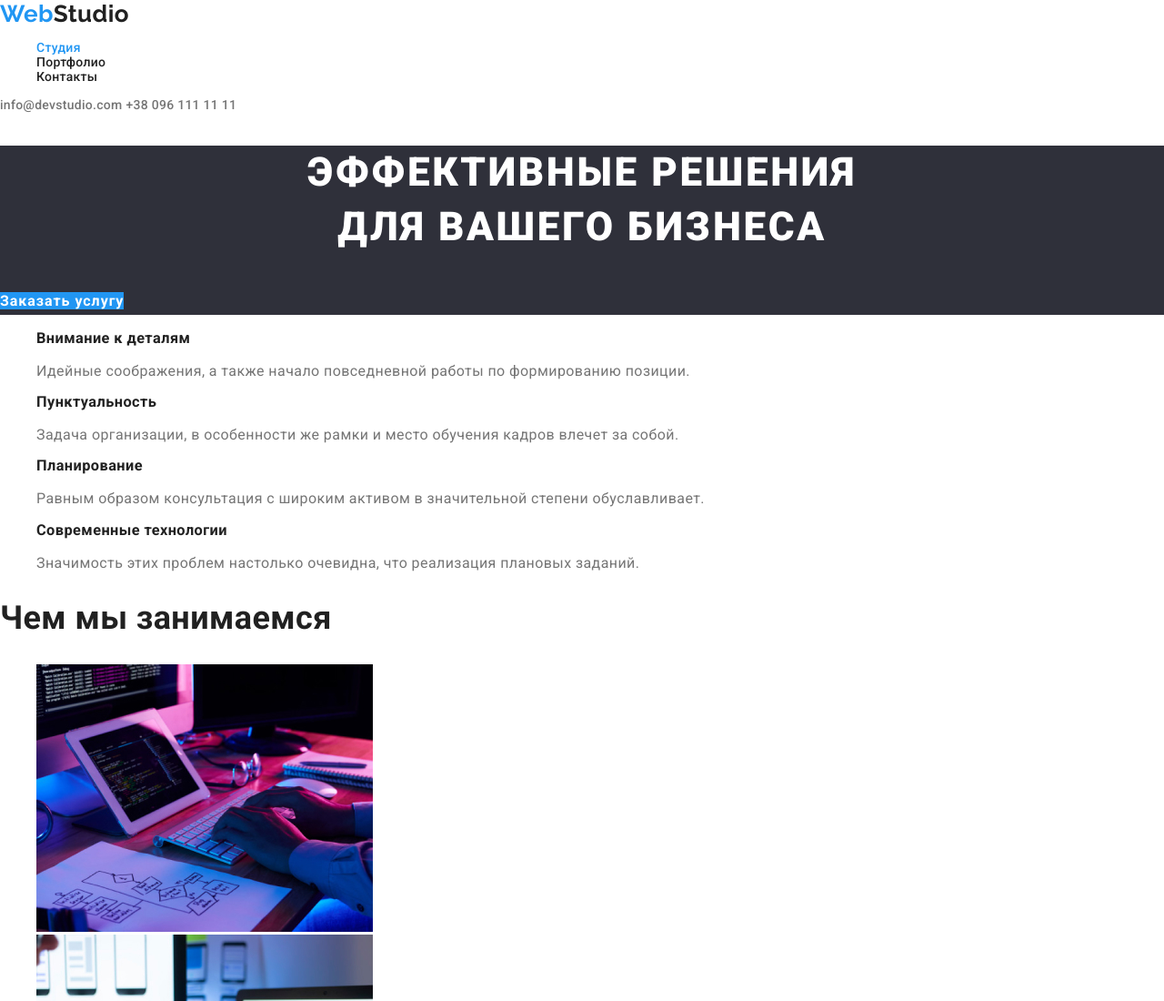
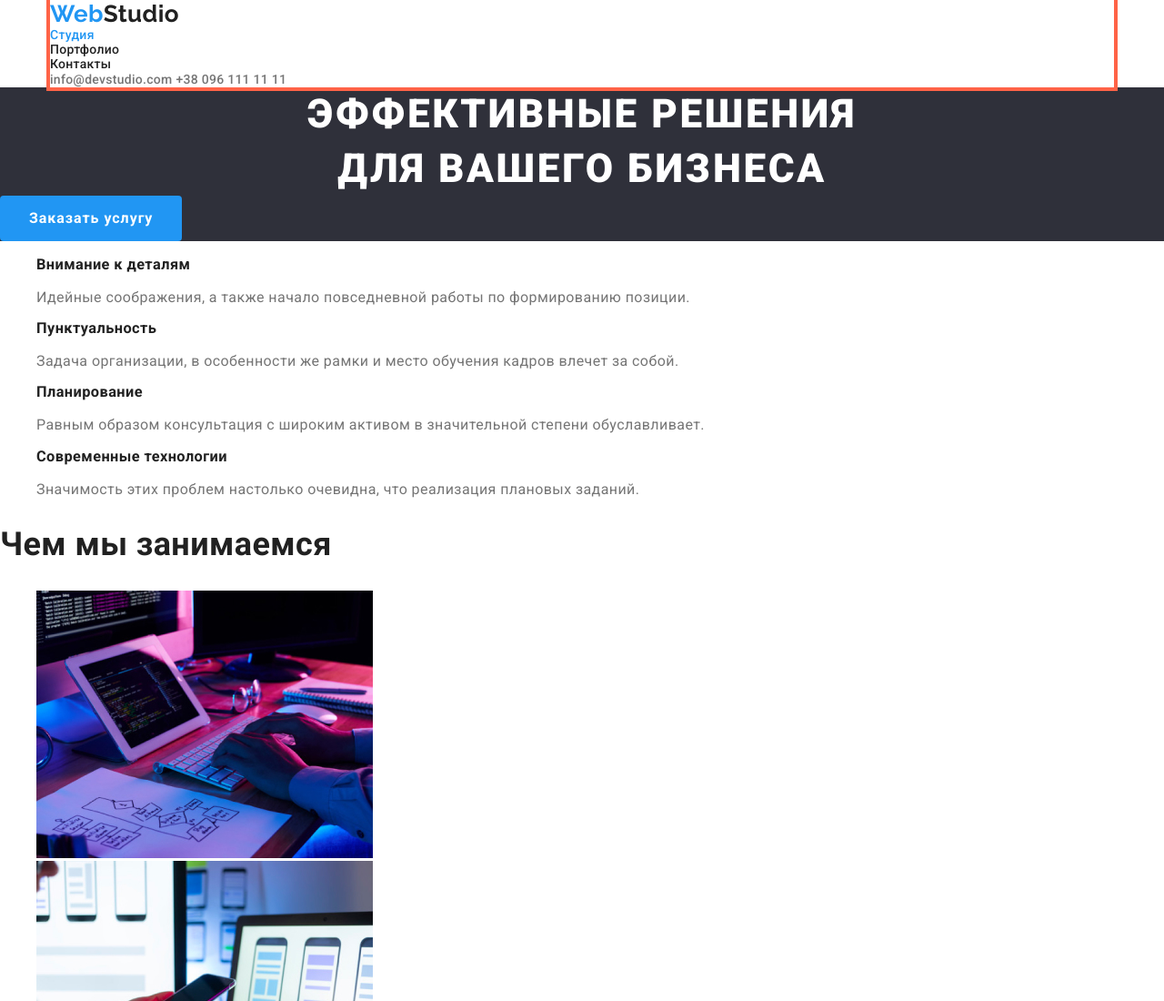
Before and after one commit to SergeyVishnevskiy/goit-markup-hw-03, a plain HTML site: page index.html in a window 1280 px wide. Shown: the top 1100 px of the page at 91% size. Drawn offline with nearby package versions, Linux system fonts and the light colour scheme.

Commit message:
шапка+мейн
отступи шапка+мейн

```diff
--- a/css/style.css
+++ b/css/style.css
@@ -1,3 +1,13 @@
+html {
+    box-sizing: border-box;
+}
+
+*,
+*::before,
+*::after {
+  box-sizing: inherit;
+}
+
 :root {
     --primary-text-color: #212121;
     --title-text-color: #757575;
@@ -9,11 +19,14 @@ body {
     font-family: Roboto;
     letter-spacing: 0.03em;
     font-size: 14px;
+    margin: 0;
 }
 a {
     text-decoration: none;
 }
 .list {
+    padding: 0px;
+    margin: 0px;
     list-style: none;
 }
 /* Logo */
@@ -31,6 +44,15 @@ a {
     color:var(--primary-text-color);
 }
 /* site nav */
+.page-header {
+    background-color: var(--white-color);
+}
+.container-header {
+    margin-left: auto;
+    margin-right: auto;
+    width: 1170px;
+    outline: 4px solid tomato;
+}
 .nav {
     font-weight: 500;
     line-height: 1.14;
@@ -60,6 +82,8 @@ a {
 background: #2F303A;
 }
 .main-banner-title {
+    margin-top: 0px;
+    margin-bottom: 0px;
     font-weight: 900;
     font-size: 44px;
     line-height: 1.36;
@@ -115,24 +139,29 @@ footer {
 
 /* button */
 .button {
+    display: inline-block;
     font-family: inherit;
     color: var(--primary-text-color);
     background-color: #F5F4FA;
+    font-size: 16px;
+    border-radius: 4px;
+    text-align: center;
 }
 .button.primary {
     color: var(--white-color);
     background-color: var(--accent-color);
-    font-size: 16px;
     line-height: 1.86;
     font-weight: bold;
     letter-spacing: 0.06em;
+    padding: 10px 32px;
+    min-width: 200px;
 }
 .button.secondary {
     font-family: Roboto;
     font-weight: 500;
-    font-size: 16px;
     line-height: 1.62;
     letter-spacing: 0.03em;
+    padding: 6px 22px;
 }
 .button.secondary:hover, .button.secondary:focus {
     background-color: var(--accent-color);
@@ -153,7 +182,6 @@ footer {
     font-size: 16px;
     line-height: 1.86;
 }
-
 
 /* <link href="https://fonts.googleapis.com/css2?family=Raleway:wght@700&display=swap" rel="stylesheet">
 <link href="https://fonts.googleapis.com/css2?family=Roboto:ital,wght@0,100;0,300;0,400;0,500;0,700;0,900;1,100;1,300;1,400;1,500;1,700;1,900&display=swap" rel="stylesheet"> */
```
